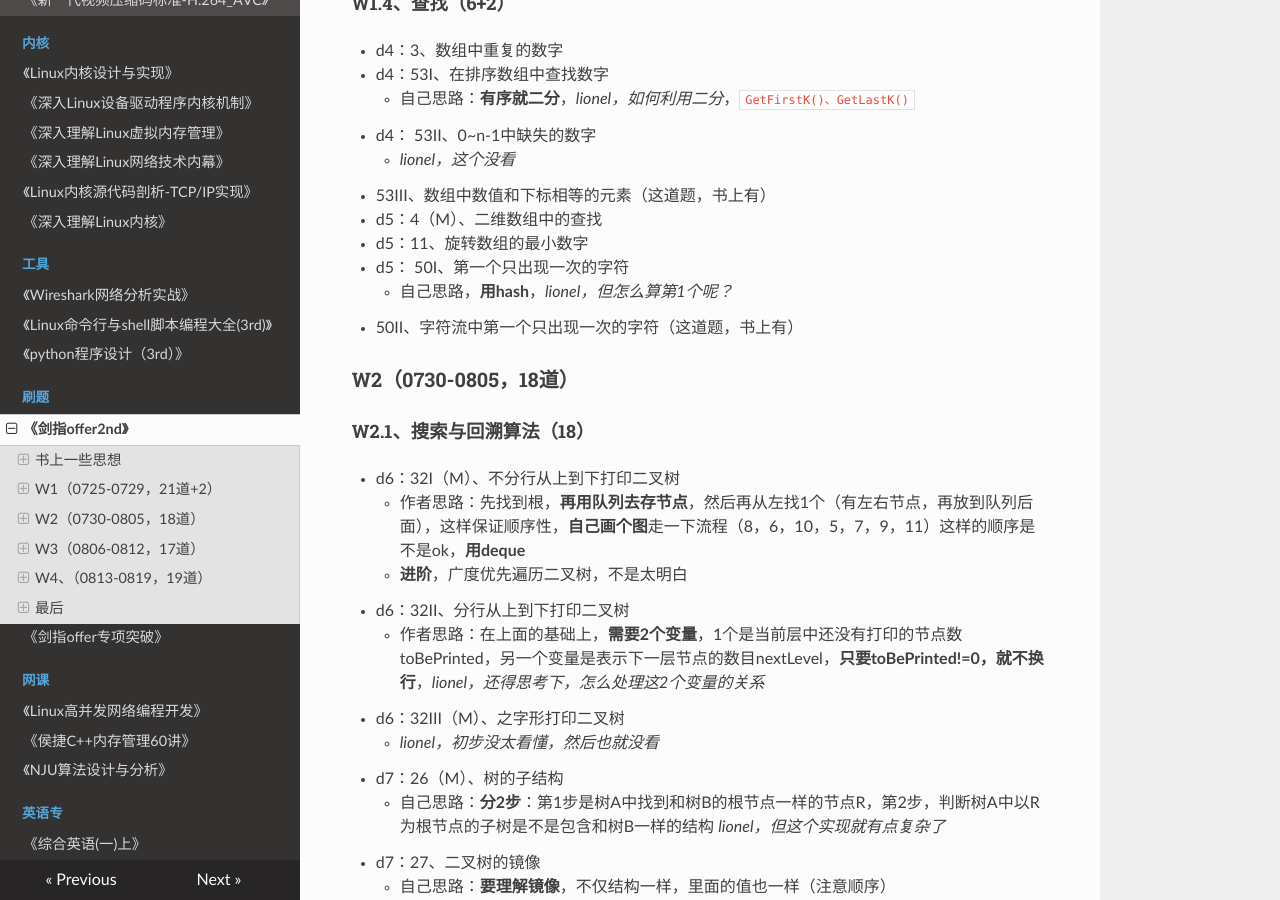
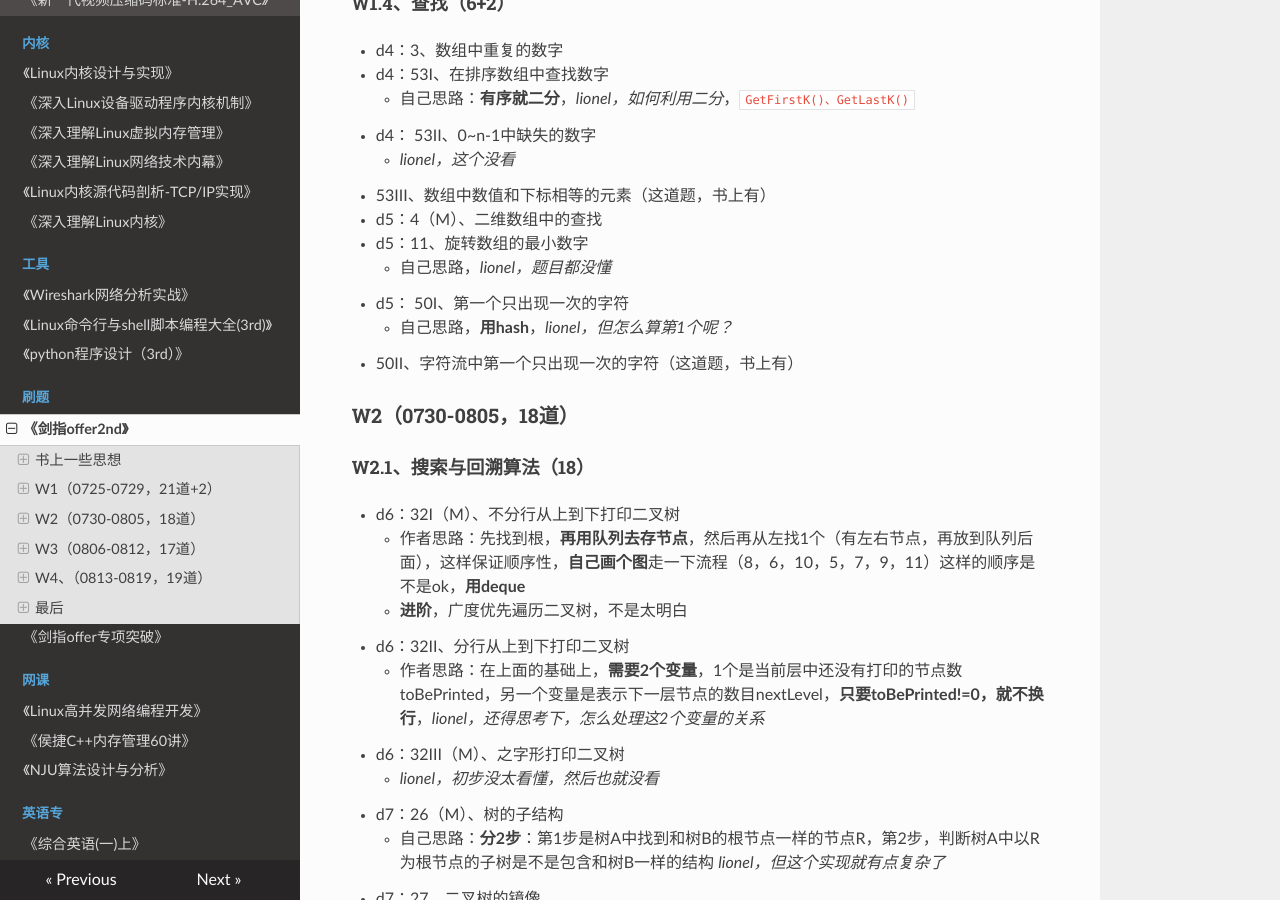
Before and after one commit to wolflion/booknotes, an MkDocs documentation site: the page built from docs/91leetcode/剑指offer.md, in a window 1280 px wide and 900 px high, scrolled down 2573 px. Built offline with MkDocs 1.6.1, drawn with Linux system fonts in a browser that asks for light colours; nearby versions of some CDN libraries; some of the changed text lies outside the part shown.

Commit message:
Update 剑指offer.md

```diff
--- a/docs/91leetcode/剑指offer.md
+++ b/docs/91leetcode/剑指offer.md
@@ -95,6 +95,7 @@
 + 53III、数组中数值和下标相等的元素（这道题，书上有）
 + d5：4（M）、二维数组中的查找
 + d5：11、旋转数组的最小数字
+  + 自己思路，*lionel，题目都没懂*
 + d5： 50I、第一个只出现一次的字符
   + 自己思路，**用hash**，*lionel，但怎么算第1个呢？*
 + 50II、字符流中第一个只出现一次的字符（这道题，书上有）
@@ -238,6 +239,10 @@
 
 ### 最后
 
+#### 过程
+
++ 2022年4月，大概把第1版过了一遍题目，代码也基本只是抄，**没有真正的弄懂**
+
 #### 自己心得
 
 + 如果写不出来，就干2件事
```
